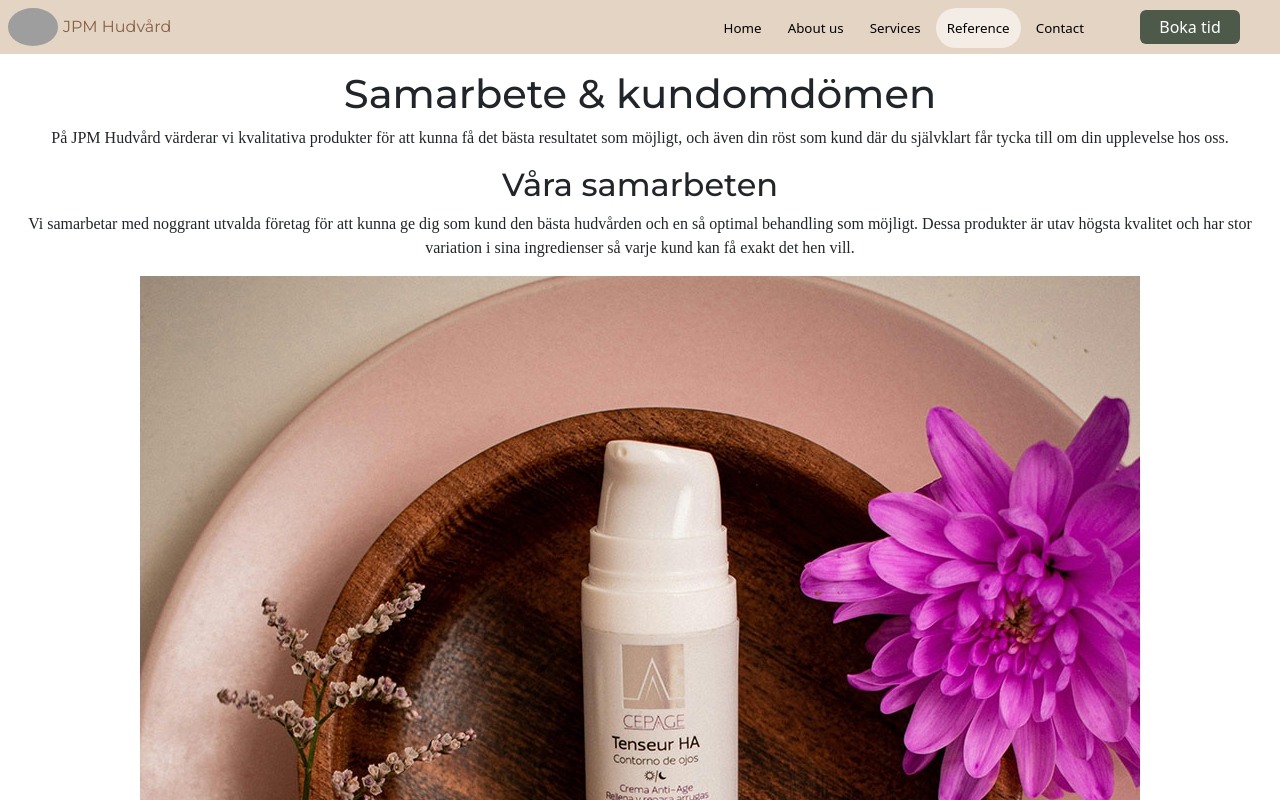
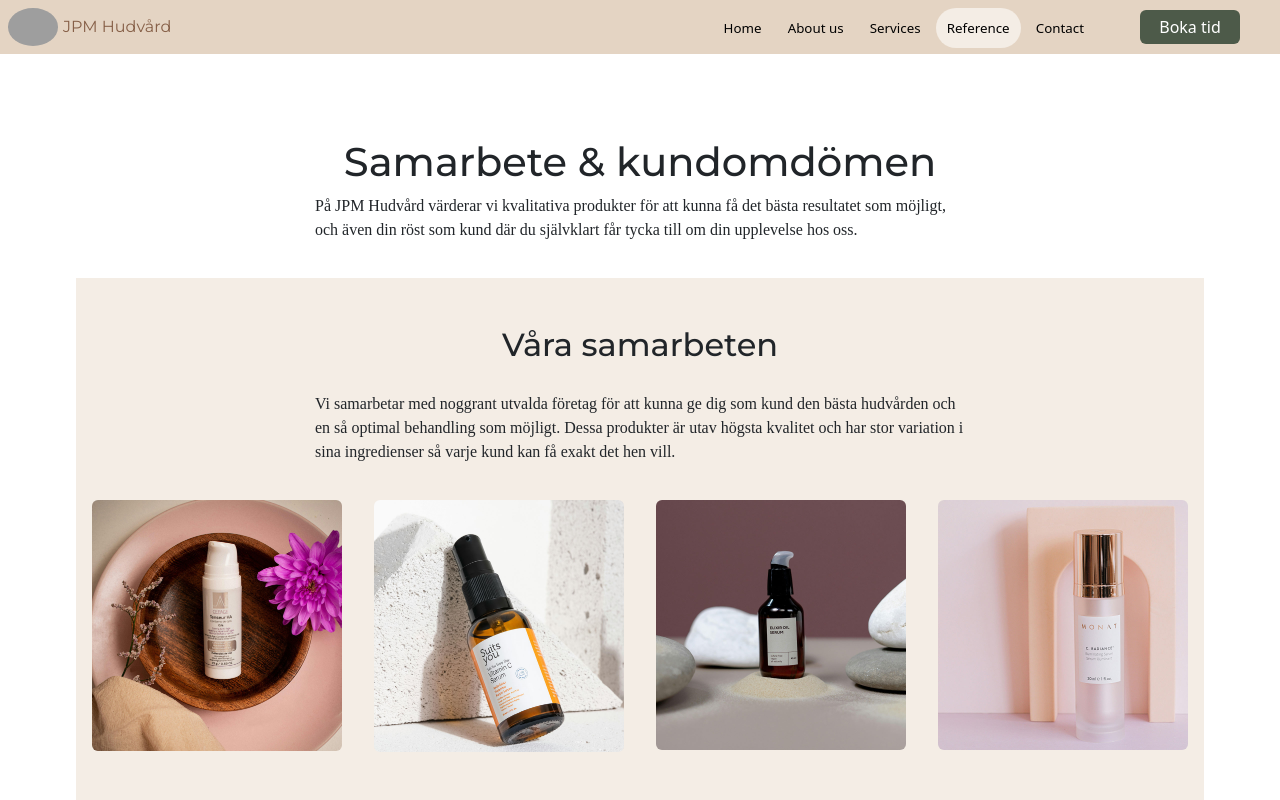
Before and after one commit to Pauline444/jpm-skincare, a plain HTML site: page reference.html in a window 1280 px wide. Shown: the top 800 px of the page. Drawn offline with nearby package versions, Linux system fonts and the light colour scheme; grey boxes are pictures that could not be loaded; a web font is replaced by a local one.

Commit message:
adding styles to reference page

```diff
--- a/reference.html
+++ b/reference.html
@@ -62,29 +62,40 @@
       </div>
     </section>
   </header>
-  <main class="reference-main" >
+  <main class="reference-main">
     <div class="intro-section">
-    <h1>Samarbete & kundomdömen</h1>
-    <p>På JPM Hudvård värderar vi kvalitativa produkter för att kunna få det bästa resultatet som möjligt, och även din
-      röst som kund där du självklart får tycka till om din upplevelse hos oss.</p>
-      </div>
+      <h1 class="text-center mt-5">Samarbete & kundomdömen</h1>
+      <p>På JPM Hudvård värderar vi kvalitativa produkter för att kunna få det bästa resultatet som möjligt, och även
+        din
+        röst som kund där du självklart får tycka till om din upplevelse hos oss.</p>
+    </div>
     <div class="partners-section">
-      <h2>Våra samarbeten</h2>
-      <p>Vi samarbetar med noggrant utvalda företag för att kunna ge dig som kund den bästa hudvården och en så optimal
+      <h2 class="text-center mt-5">Våra samarbeten</h2>
+      <p>Vi samarbetar med noggrant utvalda företag för att kunna ge dig som kund den bästa hudvården och en så
+        optimal
         behandling som möjligt. Dessa produkter är utav högsta kvalitet och har stor variation i sina ingredienser så
         varje kund kan få exakt det hen vill.</p>
-    </div>
-    <div class="partner-img">
-      <img src="/images/samarbeten1.jpg" alt="Bild på produkt från Tenseur HA">
-      <img src="/images/samarbeten2.jpg" alt="Bild på produkt från Suits You">
-      <img src="/images/samarbeten3.jpg" alt="Bild på produkt från Elixir Oil">
-      <img src="/images/samarbeten4.jpg" alt="Bild på produkt från Monat">
+      <div class="main-products-logos d-flex flex-wrap justify-content-around mb-5">
+        <div class="main-product-logo">
+          <img src="images/samarbeten1.jpg" class="m-3 rounded" alt="Cepage hudkräm logo">
+        </div>
+        <div class="main-product-logo">
+          <img src="images/samarbeten2.jpg" class="m-3 rounded" alt="Suits You serum logo">
+        </div>
+        <div class="main-product-logo">
+          <img src="images/samarbeten3.jpg" class="m-3 rounded" alt="Elixir oil serum logo">
+        </div>
+        <div class="main-product-logo">
+          <img src="images/samarbeten4.jpg" class="m-3 rounded" alt="Monat C radiance hudkräm logo">
+        </div>
+      </div>
     </div>
 
     <div class="review-section">
-      <h2>Kundomdömen</h2>
+      <h2 class="text-center m-3">Kundomdömen</h2>
       <p>Det viktigaste vi strävar efter är att ha nöjda kunder, därför är din röst viktig vare sig du är nöjd eller
-        mindre nöjd. Vi ser en negativ recension som en lärdom och något att förbättra till framtida besök, och en positiv
+        mindre nöjd. Vi ser en negativ recension som en lärdom och något att förbättra till framtida besök, och en
+        positiv
         recension ser vi vad vi kan fortsätta göra bra för kundens bästa upplevelse.</p>
       <div class="card-review">
         <p>"Jag gjorde en klassisk ansiktsbehandling och är så nöjd! Huden känns fräschare än den gjort på länge och
@@ -92,16 +103,19 @@
           definitivt tillbaka!"<br> - Anna</p>
       </div>
       <div class="card-review">
-        <p>"Tog en hot stone-massage efter en stressig vecka och det var precis vad jag behövde. Rummet var lugnt, doftade
+        <p>"Tog en hot stone-massage efter en stressig vecka och det var precis vad jag behövde. Rummet var lugnt,
+          doftade
           gott och massören var fantastisk. Kände mig som en ny människa efteråt!" <br> - Felicia</p>
       </div>
       <div class="card-review">
         <p>"Jag testade en kemisk peeling för första gången och blev positivt överraskad. Jag fick noggrann information
-          innan, och resultatet blev över förväntan. Huden känns jämnare och renare. Rekommenderas varmt!" <br> - Gabriel
+          innan, och resultatet blev över förväntan. Huden känns jämnare och renare. Rekommenderas varmt!" <br> -
+          Gabriel
         </p>
       </div>
       <div class="card-review">
-        <p>"Gjorde lashlift och brynfärg, och wow vilket lyft! Jag fick en naturlig men tydlig look, precis som jag ville.
+        <p>"Gjorde lashlift och brynfärg, och wow vilket lyft! Jag fick en naturlig men tydlig look, precis som jag
+          ville.
           Personalen lyssnade verkligen och resultatet höll länge. Kände mig så fin efteråt!" <br> - Heidi</p>
       </div>
       <div class="card-review">
@@ -110,7 +124,8 @@
       </div>
       <div class="card-review">
         <p>"Hade en skräddarsydd ansiktsbehandling med lymfdränage och det var ren magi. Behandlingen var både
-          avslappnande och effektiv, huden fick ny lyster direkt. Fantastisk service och lugn atmosfär!" <br> - Petronella
+          avslappnande och effektiv, huden fick ny lyster direkt. Fantastisk service och lugn atmosfär!" <br> -
+          Petronella
         </p>
       </div>
     </div>
@@ -161,13 +176,13 @@
     <nav class="navbar-expand">
       <div class="footer-links my-3">
         <ul class="navbar-nav nav-underline justify-content-center">
-          <li class="nav-item p-3"><a class="nav-link" href="index.html">Home</a>
+          <li class="nav-item p-1"><a class="nav-link" href="index.html">Home</a>
           </li>
-          <li class="nav-item p-3"><a class="nav-link" href="about.html">About us</a></li>
-          <li class="nav-item p-3"><a class="nav-link" href="services.html">Services</a></li>
-          <li class="nav-item p-3"><a class="nav-link active" aria-current="page" href="reference.html">Reference</a>
+          <li class="nav-item p-1"><a class="nav-link" href="about.html">About us</a></li>
+          <li class="nav-item p-1"><a class="nav-link" href="services.html">Services</a></li>
+          <li class="nav-item p-1"><a class="nav-link active" aria-current="page" href="reference.html">Reference</a>
           </li>
-          <li class="nav-item p-3"><a class="nav-link" href="contact.html">Contact</a></li>
+          <li class="nav-item p-1"><a class="nav-link" href="contact.html">Contact</a></li>
         </ul>
       </div>
     </nav>
--- a/styles/_index.scss
+++ b/styles/_index.scss
@@ -111,15 +111,11 @@
 
 .main-products-container {
     background-color: $color-beige-light;
-    padding: 2cap;
-
 }
 
 .main-product-logo {
-
-
     img {
-        max-width: 200px;
+        max-width: 250px;
     }
 }
 
--- a/styles/_reference.scss
+++ b/styles/_reference.scss
@@ -2,8 +2,31 @@
 @use "mixins" as *;
 
 .reference-main {
+  width: 100vw;
+  max-width: fit-content;
   display: flex;
   flex-direction: column;
   align-items: center;
-  text-align: center;
+  overflow: hidden;
+
+  .partners-section {
+    background-color: $color-beige-light;
+    max-width: fit-content;
+    display: flex;
+    flex-direction: column;
+    align-items: center;
+
+    p {
+      max-width: 650px;
+      margin: 20px;
+    }
+  }
+
+  .intro-section {
+    margin: 20px;
+
+    @include tablet {
+      width: 650px;
+    }
+  }
 }
```
Also changed, not shown: styles/styles.css, 1 other file.
